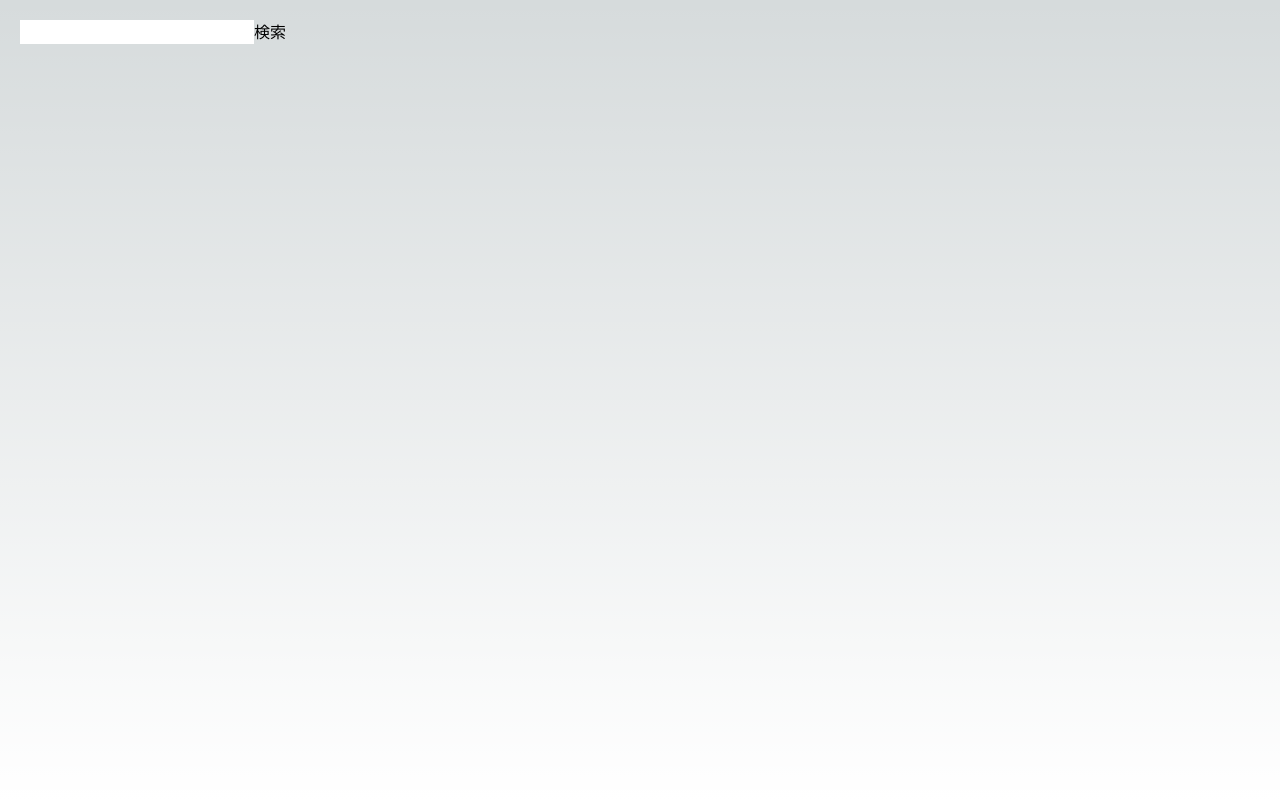
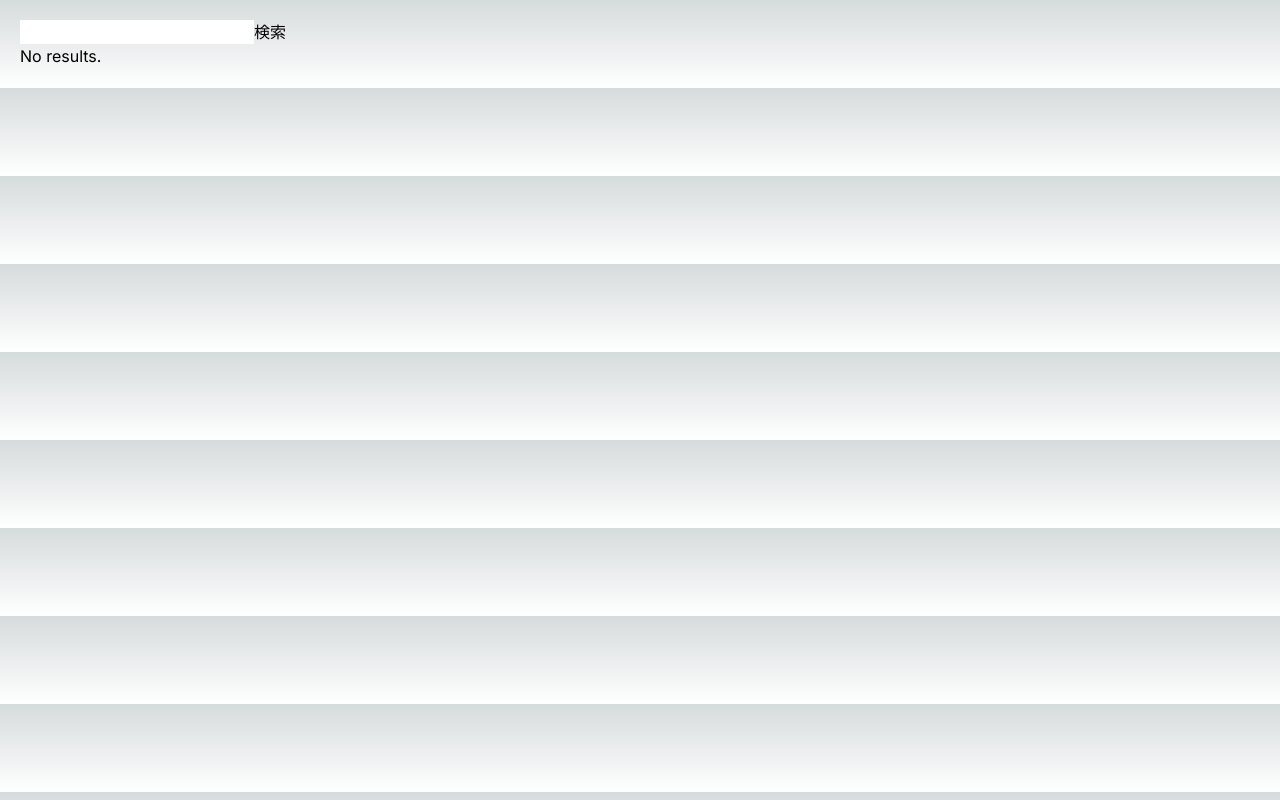
Before and after one commit to ym5754n/microcms-book-field-extention, a Next.js app: page / in a window 1280 px wide. Built offline with nearby package versions, Linux system fonts and the light colour scheme.

Commit message:
検索結果０件の場合の処理を追加

```diff
--- a/app/page.tsx
+++ b/app/page.tsx
@@ -18,7 +18,7 @@ export default function Home() {
   );
 
   return (
-    <main className="flex min-h-screen flex-col justify-between p-5">
+    <main className="flex flex-col justify-between p-5">
       <div>
         <input
           type="text"
@@ -28,8 +28,9 @@ export default function Home() {
         />
         <button onClick={search}>検索</button>
       </div>
+      {result && result.items ? (
         <ul className="">
-        {result?.items?.map((data) => (
+          {result.items.map((data) => (
             <li key={data.id} className="p-2">
               <div className="flex w-full">
                 <div>
@@ -48,6 +49,9 @@ export default function Home() {
             </li>
           ))}
         </ul>
+      ) : (
+        <p>No results.</p>
+      )}
     </main>
   );
 }
--- a/hooks/useSearch.ts
+++ b/hooks/useSearch.ts
@@ -12,16 +12,19 @@ export const useSearch: UseSearch = (keywords) => {
 
   const search = useCallback(() => {
     fetch(`https://www.googleapis.com/books/v1/volumes?q=${keywords}`)
-      .then((res) => res.json())
-      .then((data) => {
-        setResult(data);
+      .then((res) => {
+        if (res.ok) {
+          res.json().then(data => {
+            setResult(data);
+          })
+        } else {
+          setResult(null);
+        }
       })
-      // .catch((error) => {
-      //   setResult(null);
-      // })
+      .catch(error => {
+        setResult(null);
+      })
   }, [keywords]);
-
-  console.log(result);
 
   return [result, search];
 }
```
Lines whose indentation alone changed are shown as unchanged.
